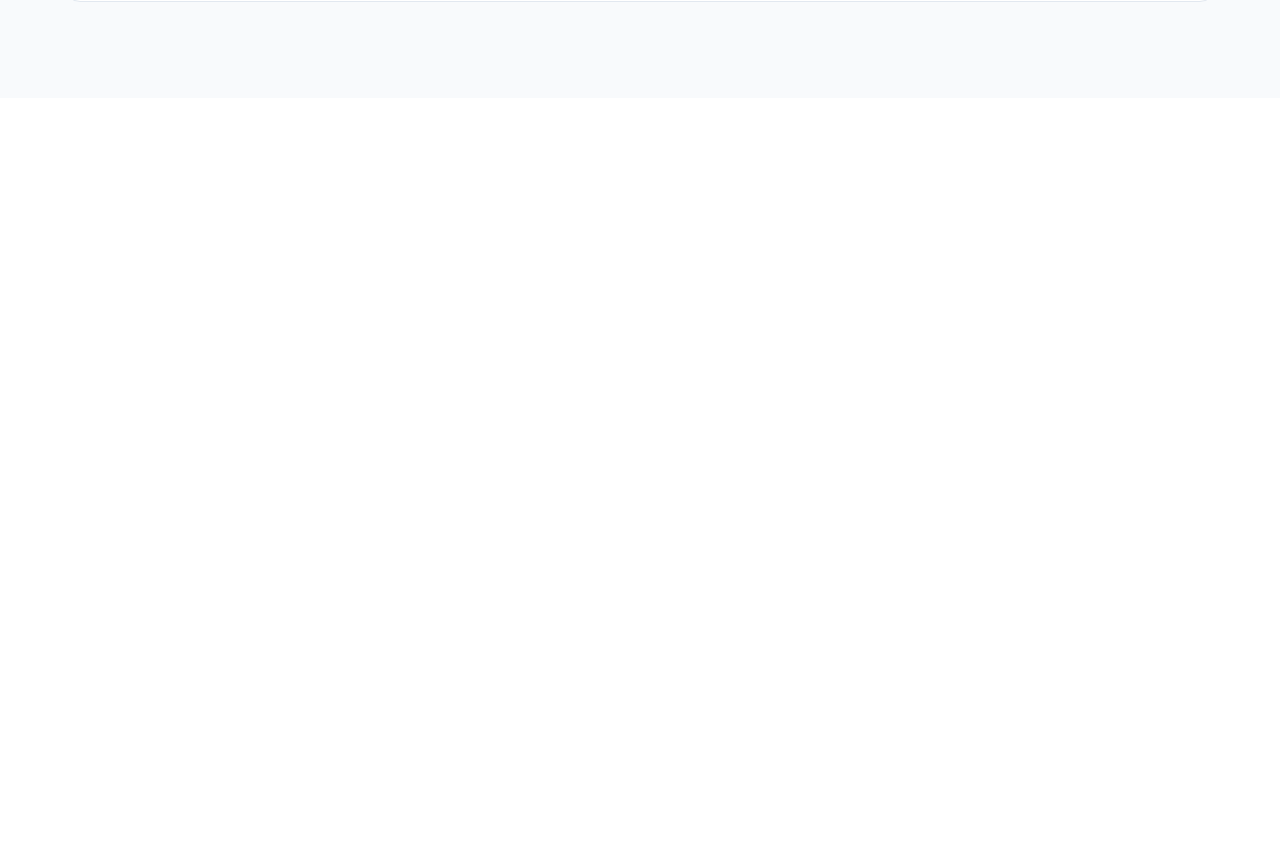
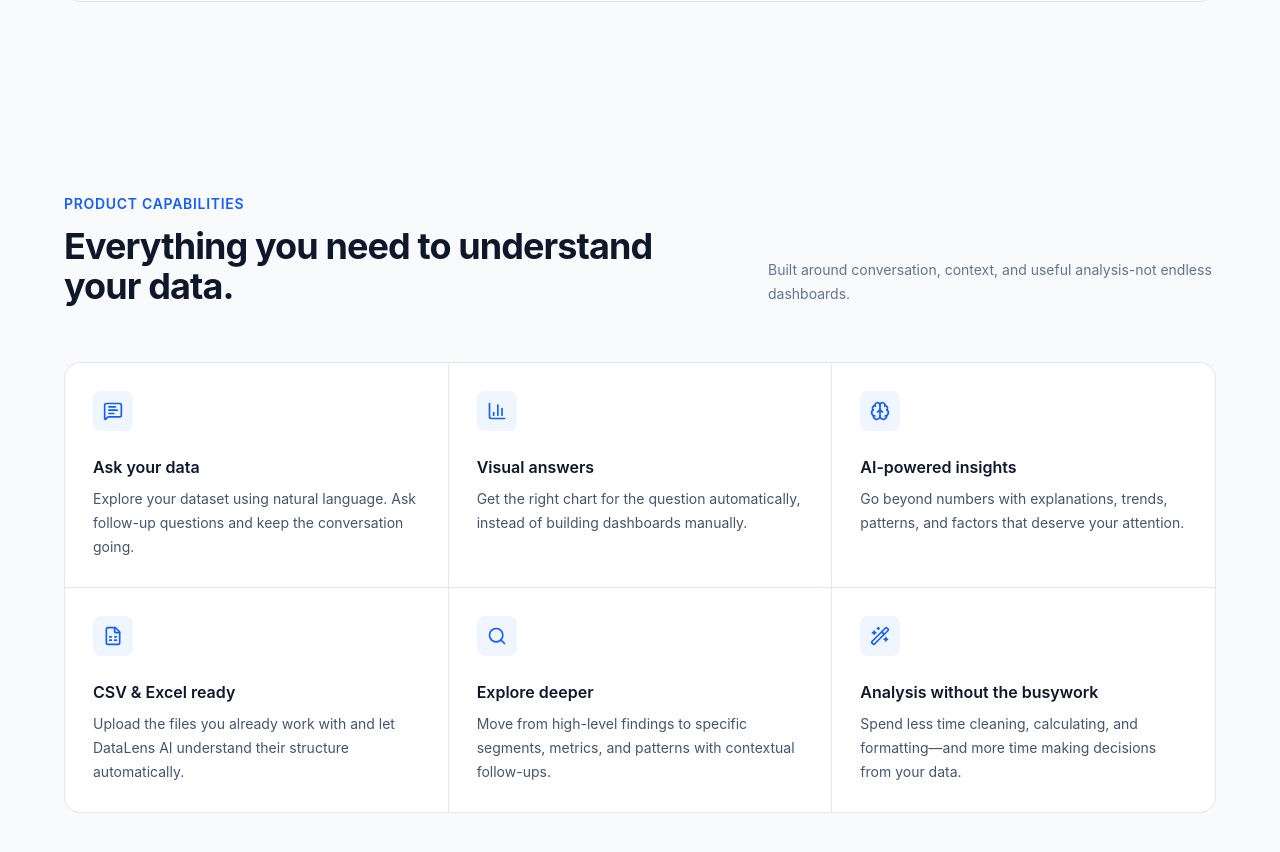
Before and after one commit to Ashutosh-io7/DataLens-AI, a React (Vite) app: page / in a window 1280 px wide. Shown: the part 2207-3059 px from the top of the page. Before the commit the page ends 2305 px from the top, so only its background shows below. Built offline with nearby package versions, Linux system fonts and the light colour scheme.

Commit message:
Build product capabilities section

```diff
--- a/src/App.jsx
+++ b/src/App.jsx
@@ -2,6 +2,7 @@ import Navbar from "./components/Navbar";
 import Hero from "./components/Hero";
 import ProductPreview from "./components/ProductPreview";
 import HowItWorks from "./components/HowItWorks";
+import ProductCapabilities from "./components/ProductCapabilities";
 
 function App() {
   return (
@@ -10,6 +11,7 @@ function App() {
       <Hero/>
       <ProductPreview/>
       <HowItWorks/>
+      <ProductCapabilities/>
     </div>
   )
 }
--- /dev/null
+++ b/src/components/ProductCapabilities.jsx
@@ -0,0 +1,102 @@
+import {
+    BarChart3,
+    Brain,
+    FileSpreadsheet,
+    MessageSquareText,
+    Search,
+    WandSparkles
+} from "lucide-react";
+
+const capabilities = [
+  {
+    icon: MessageSquareText,
+    title: "Ask your data",
+    description:
+      "Explore your dataset using natural language. Ask follow-up questions and keep the conversation going.",
+  },
+  {
+    icon: BarChart3,
+    title: "Visual answers",
+    description:
+      "Get the right chart for the question automatically, instead of building dashboards manually.",
+  },
+  {
+    icon: Brain,
+    title: "AI-powered insights",
+    description:
+      "Go beyond numbers with explanations, trends, patterns, and factors that deserve your attention.",
+  },
+  {
+    icon: FileSpreadsheet,
+    title: "CSV & Excel ready",
+    description:
+      "Upload the files you already work with and let DataLens AI understand their structure automatically.",
+  },
+  {
+    icon: Search,
+    title: "Explore deeper",
+    description:
+      "Move from high-level findings to specific segments, metrics, and patterns with contextual follow-ups.",
+  },
+  {
+    icon: WandSparkles,
+    title: "Analysis without the busywork",
+    description:
+      "Spend less time cleaning, calculating, and formatting—and more time making decisions from your data.",
+  },
+];
+
+function ProductCapabilities () {
+    return (
+        <section id="features" className="px-6 py-24 lg:px-16">
+            <div className="mx-auto max-w-6xl">
+                <div className="flex flex-col justify-between gap-6 md:flex-row md:items-end">
+                    <div className="max-w-2xl">
+                        <p className="text-sm font-semibold uppercase tracking-wider text-blue-600">
+                            Product capabilities
+                        </p>
+
+                        <h2 className="mt-3 text-3xl font-bold tracking-tight text-slate-900 sm:text-4xl">
+                            Everything you need to understand your data.
+                        </h2>
+                    </div>
+
+                    <p className="max-w-md text-sm leading-6 text-slate-500">
+                        Built around conversation, context, and useful analysis-not endless dashboards.
+                    </p>
+                </div>
+
+                <div className="mt-14 grid gap-px overflow-hidden rounded-2xl border border-slate-200 bg-slate-200 sm:grid-cols-2 lg:grid-cols-3">
+                    {
+                        capabilities.map((capability) => {
+                            const Icon = capability.icon;
+
+                            return (
+                                <div
+                                key={capability.title}
+                                className="bg-white p-7 transition hover:bg-slate-50"
+                                >
+
+                                <div className="flex h-10 w-10 items-center justify-center rounded-lg bg-blue-50 text-blue-600">
+                                    <Icon size = {20}/>
+                                </div>
+
+                                <h3 className="mt-6 text-base font-semibold text-slate-900">
+                                    {capability.title}
+                                </h3>
+
+                                <p className="mt-2 text-sm leading-6 text-slate-600">
+                                    {capability.description}
+                                </p>
+
+                                </div>
+                            )
+                        })
+                    }
+                </div>
+            </div>
+        </section>
+    )
+}
+
+export default ProductCapabilities;
```
